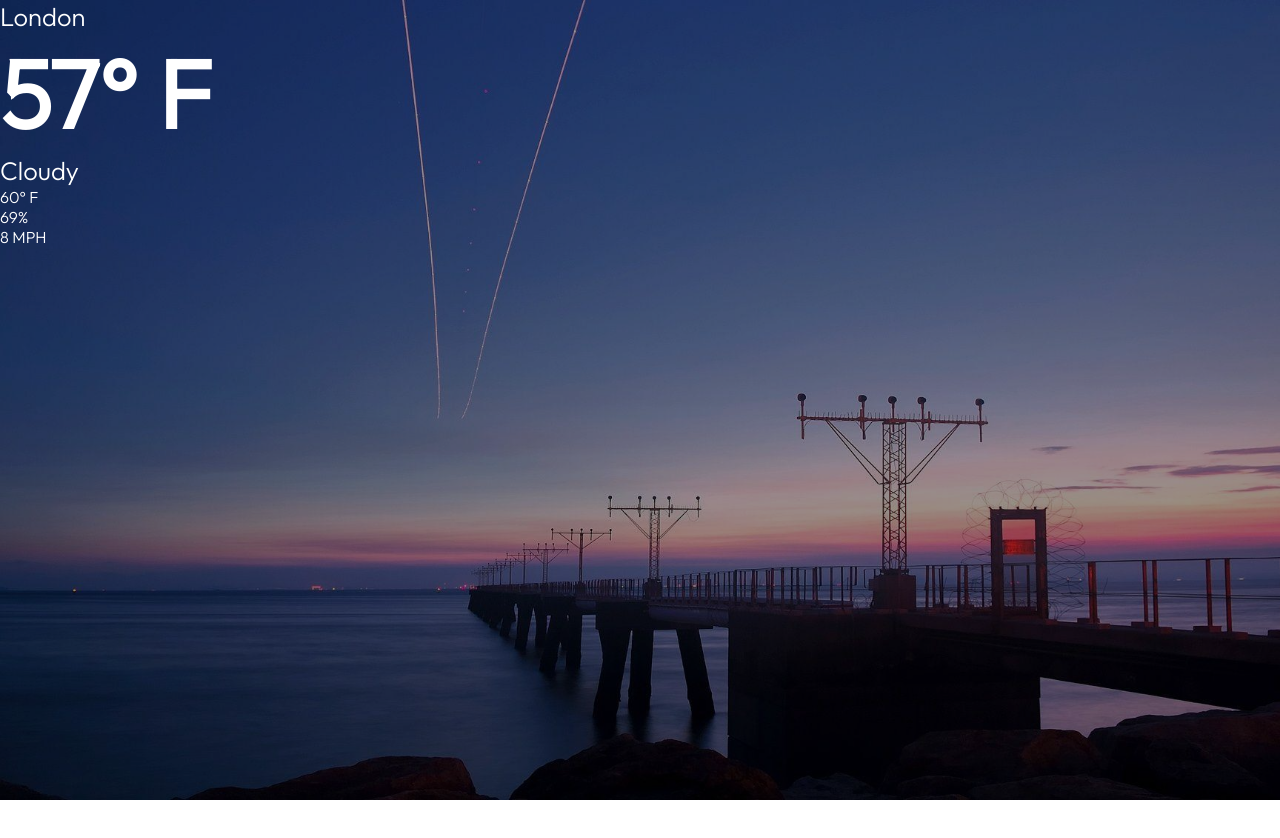
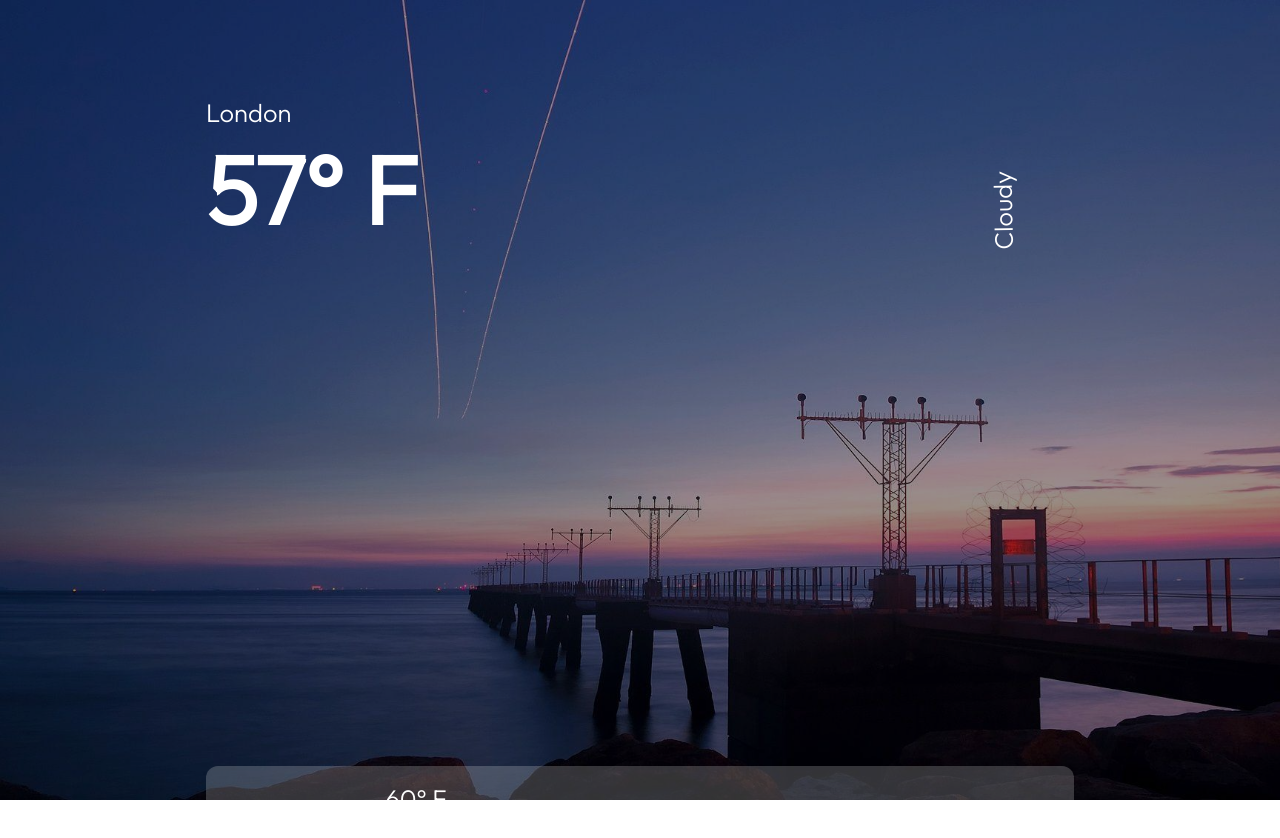
Before and after one commit to tapadar13/react-weather-app, a React (Create React App) app: page / in a window 1280 px wide. Shown: the top 838 px of the page. Before the commit the page ends 800 px from the top, so only its background shows below. Built offline with nearby package versions, Linux system fonts and the light colour scheme.

Commit message:
added new styles

```diff
--- a/src/App.js
+++ b/src/App.js
@@ -11,7 +11,7 @@ function App() {
           <div className="description"><p>Cloudy</p></div>
         </div>
         <div className="bottom">
-          <div className="feels">60° F</div>
+          <div className="feels"><p className="bold">60° F</p><p>Feels Like</p></div>
           <div className="humidity">69%</div>
           <div className="wind">8 MPH</div>
         </div>
--- a/src/index.css
+++ b/src/index.css
@@ -41,3 +41,38 @@ h1 {
   left: 0;
   z-index: -1;
 }
+
+.container {
+  max-width: 900px;
+  height: 100%;
+  margin: auto;
+  padding: 0 1rem;
+  position: relative;
+  top: 10%;
+  display: flex;
+  flex-direction: column;
+  justify-content: space-between;
+}
+
+.App .top {
+  width: 100%;
+  margin: 1rem auto;
+}
+
+.App .description {
+  position: relative;
+  right: -90%;
+  transform-origin: 0 0;
+  transform: rotate(269deg);
+}
+
+.App .bottom {
+  display: flex;
+  justify-content: space-evenly;
+  align-items: center;
+  width: 100%;
+  margin: 1rem auto;
+  padding: 1rem;
+  border-radius:12px;
+  background-color: rgba(255, 255, 255, 0.2);
+}
```
Also changed, not shown: 1 other file (tests, documents, lock files or other folders).
